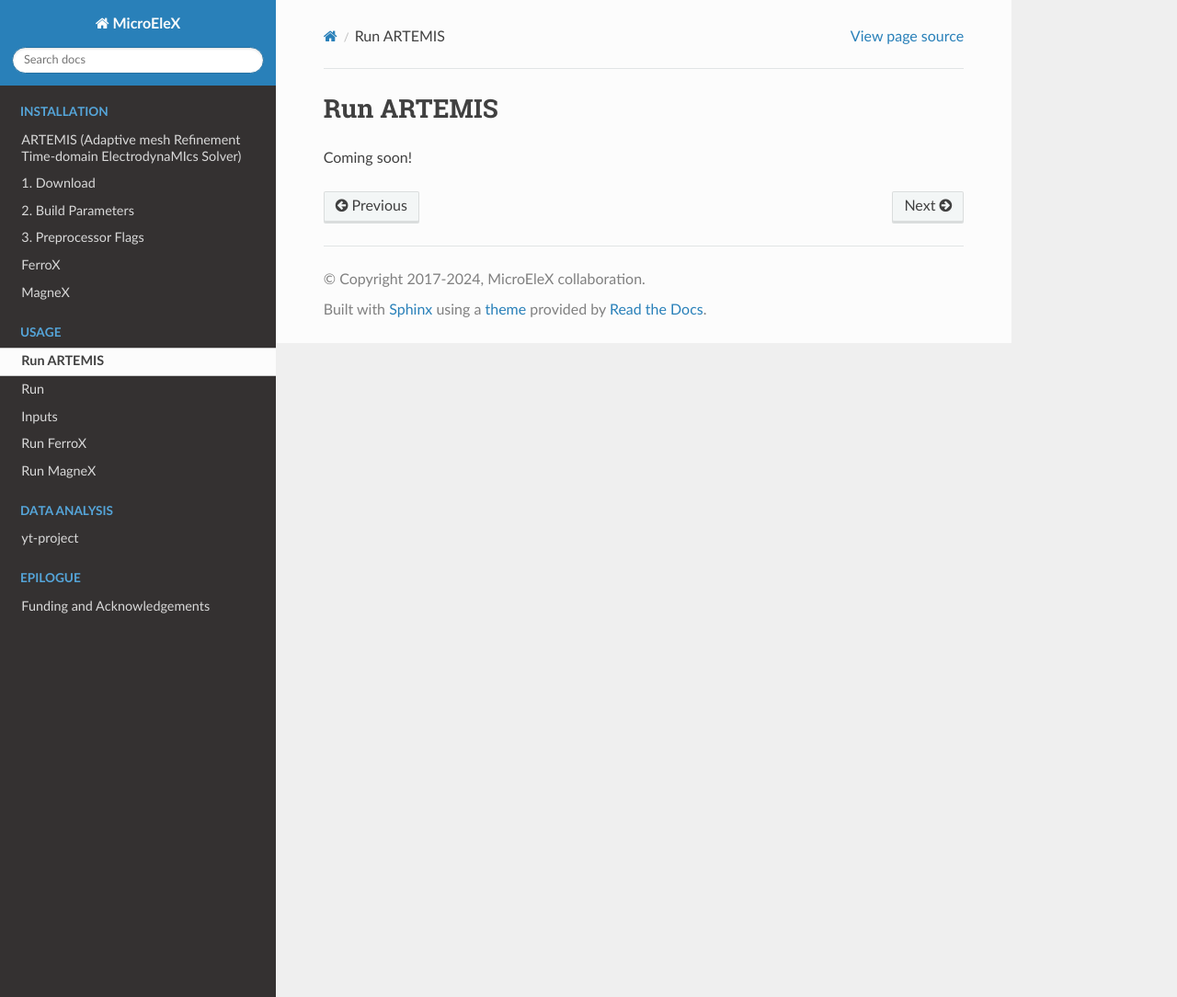
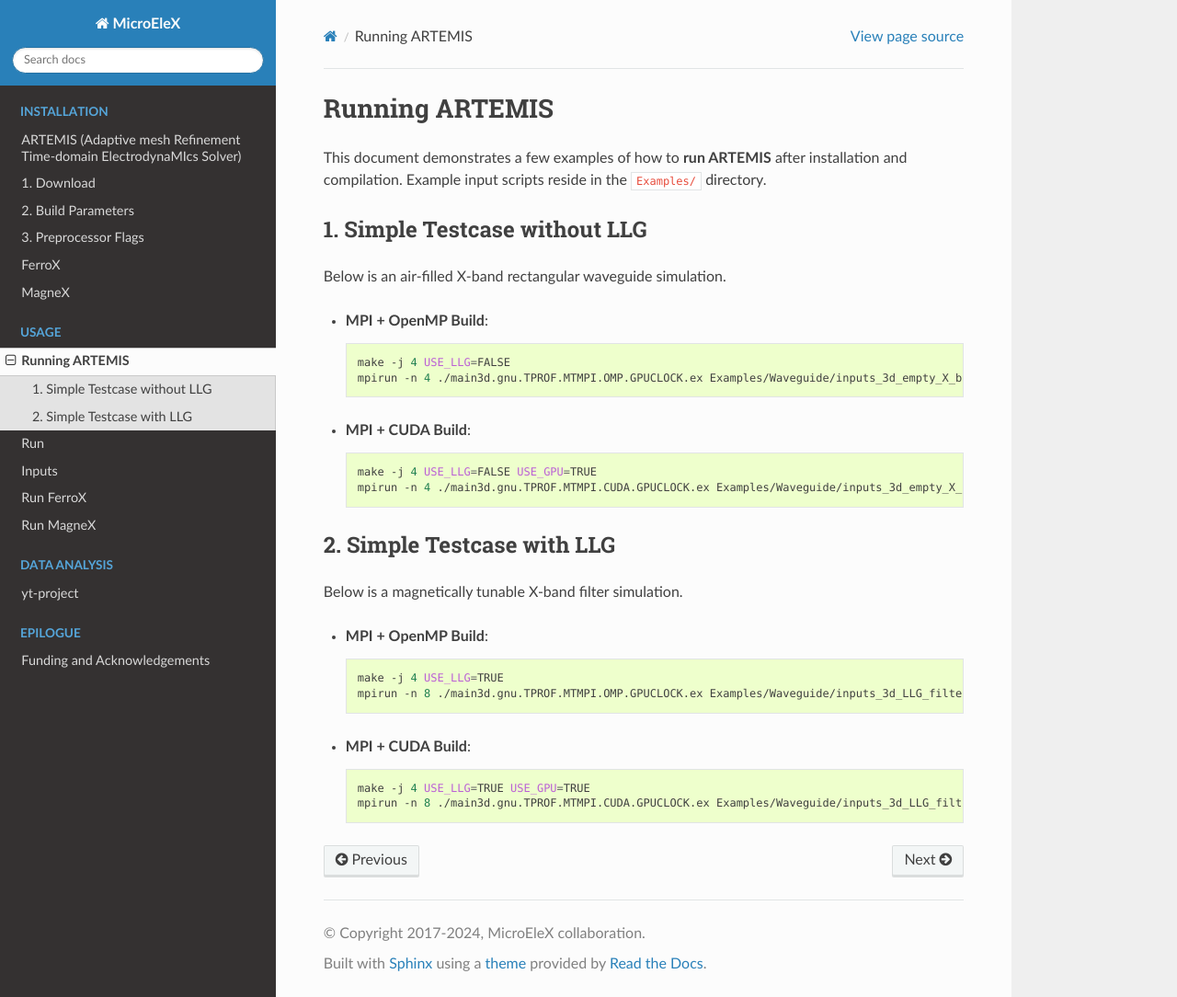
Before and after one commit to AMReX-Microelectronics/AMReX-Microelectronics.github.io, a Sphinx documentation site: the page built from Docs/source/usage/run_artemis.rst, in a window 1280 px wide and 1084 px high. Shown: the whole window at 92% size. Built offline with Sphinx 7.4.7 and the Read the Docs theme 3.1.0, drawn with Linux system fonts in a browser that asks for light colours.

Commit message:
Update run_artemis.rst

```diff
--- a/Docs/source/usage/run_artemis.rst
+++ b/Docs/source/usage/run_artemis.rst
@@ -1,6 +1,44 @@
-.. _usage_run:
+.. _running-artemis:
 
-Run ARTEMIS
-=========
+Running ARTEMIS
+===============
 
-Coming soon!
+This document demonstrates a few examples of how to **run ARTEMIS** after installation and compilation. Example input scripts reside in the ``Examples/`` directory.
+
+1. Simple Testcase without LLG
+------------------------------
+
+Below is an air-filled X-band rectangular waveguide simulation.
+
+- **MPI + OpenMP Build**:
+
+  .. code-block:: bash
+
+     make -j 4 USE_LLG=FALSE
+     mpirun -n 4 ./main3d.gnu.TPROF.MTMPI.OMP.GPUCLOCK.ex Examples/Waveguide/inputs_3d_empty_X_band
+
+- **MPI + CUDA Build**:
+
+  .. code-block:: bash
+
+     make -j 4 USE_LLG=FALSE USE_GPU=TRUE
+     mpirun -n 4 ./main3d.gnu.TPROF.MTMPI.CUDA.GPUCLOCK.ex Examples/Waveguide/inputs_3d_empty_X_band
+
+2. Simple Testcase with LLG
+---------------------------
+
+Below is a magnetically tunable X-band filter simulation.
+
+- **MPI + OpenMP Build**:
+
+  .. code-block:: bash
+
+     make -j 4 USE_LLG=TRUE
+     mpirun -n 8 ./main3d.gnu.TPROF.MTMPI.OMP.GPUCLOCK.ex Examples/Waveguide/inputs_3d_LLG_filter
+
+- **MPI + CUDA Build**:
+
+  .. code-block:: bash
+
+     make -j 4 USE_LLG=TRUE USE_GPU=TRUE
+     mpirun -n 8 ./main3d.gnu.TPROF.MTMPI.CUDA.GPUCLOCK.ex Examples/Waveguide/inputs_3d_LLG_filter
```
